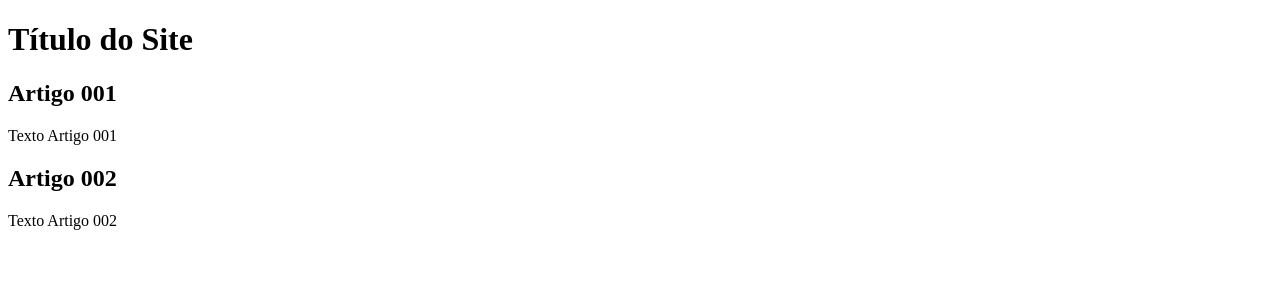
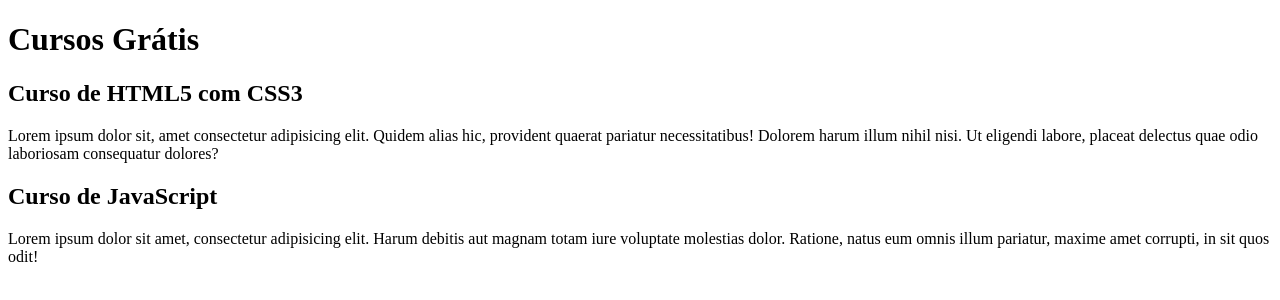
Before and after one commit to lvieiradev/projeto-site, a plain HTML site: page index.html in a window 1280 px wide. Drawn offline with Linux system fonts and the light colour scheme.

Commit message:
comecei a escrever o conteudo

```diff
--- a/index.html
+++ b/index.html
@@ -8,15 +8,15 @@
 <body>
     <main>
         <header>
-            <h1>Título do Site</h1>
+            <h1>Cursos Grátis</h1>
         </header>
         <article>
-            <h2>Artigo 001</h2>
-            <p>Texto Artigo 001</p>
+            <h2>Curso de HTML5 com CSS3</h2>
+            <p>Lorem ipsum dolor sit, amet consectetur adipisicing elit. Quidem alias hic, provident quaerat pariatur necessitatibus! Dolorem harum illum nihil nisi. Ut eligendi labore, placeat delectus quae odio laboriosam consequatur dolores?</p>
         </article>
         <article>
-            <h2>Artigo 002</h2>
-            <p>Texto Artigo 002</p>
+            <h2>Curso de JavaScript</h2>
+            <p>Lorem ipsum dolor sit amet, consectetur adipisicing elit. Harum debitis aut magnam totam iure voluptate molestias dolor. Ratione, natus eum omnis illum pariatur, maxime amet corrupti, in sit quos odit!</p>
         </article>
     </main>
 </body>
```
